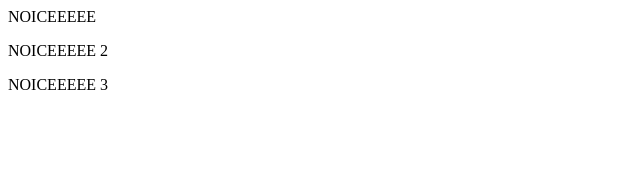
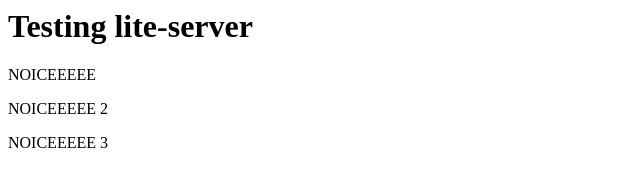
Before and after one commit to Obaidz/MERN1, a website: page index.html in a window 1280 px wide. Shown: the whole page, without its empty margins (0-640 px from the left). Drawn offline with Linux system fonts and the light colour scheme.

Commit message:
uploading node package.json and .gitigonre

```diff
--- a/index.html
+++ b/index.html
@@ -4,6 +4,7 @@
     </head>
 
     <body>
+        <h1>Testing lite-server</h1>
         <p>NOICEEEEE</p>
         <p>NOICEEEEE 2</p>
         <p>NOICEEEEE 3</p>
```
Also changed, not shown: package.json (added, +27 -0 lines), 2 other files.
